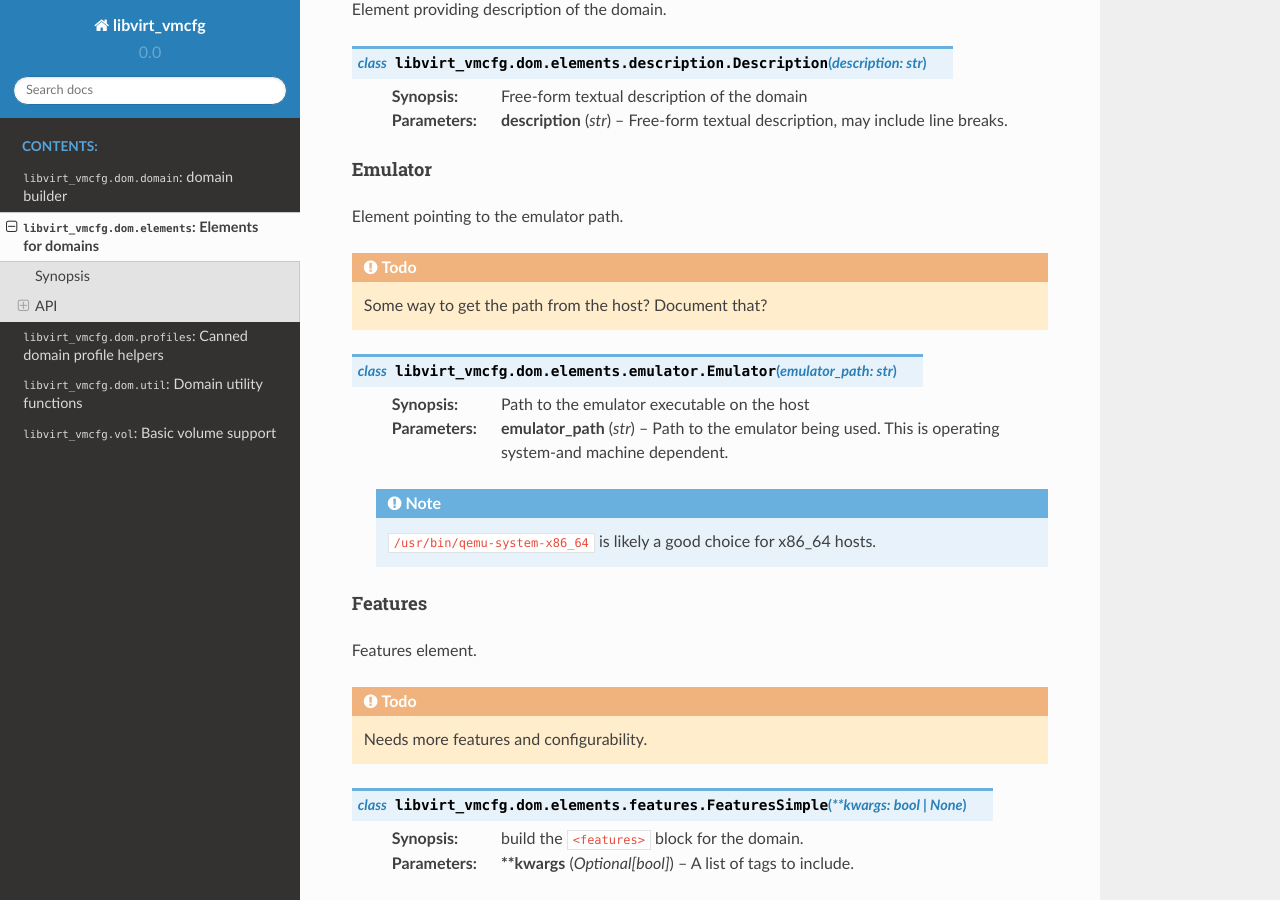
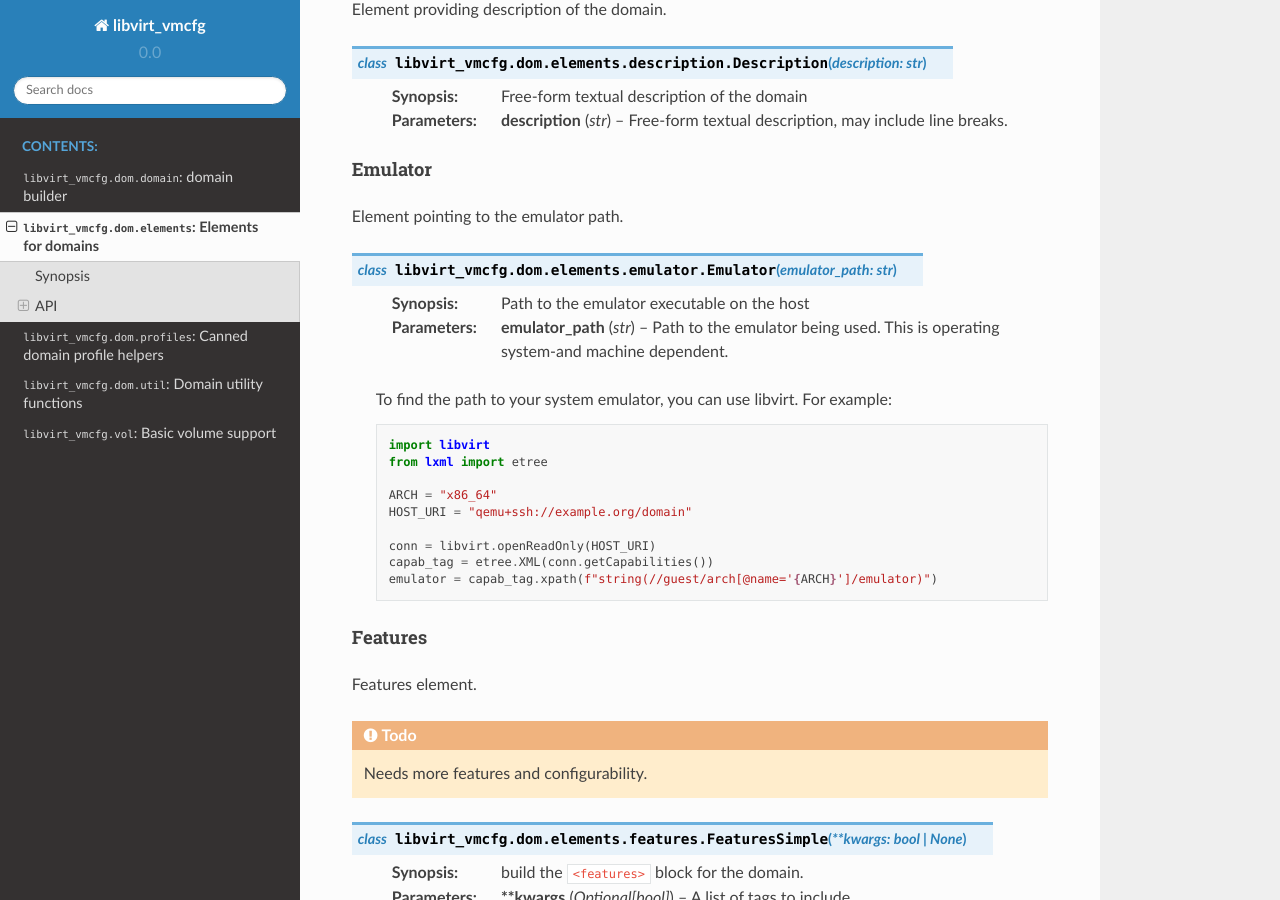
Before and after one commit to Elizafox/libvirt_vmcfg, a Sphinx documentation site: the page built from docs/source/dom/elements.rst, in a window 1280 px wide and 900 px high, scrolled down 2306 px. Built offline with Sphinx 7.4.7 and the Read the Docs theme 2.0.0, drawn with Linux system fonts in a browser that asks for light colours.

Commit message:
Add documentation on how to find the system emulator

```diff
--- a/docs/source/dom/elements.rst
+++ b/docs/source/dom/elements.rst
@@ -134,16 +134,25 @@ Emulator
 
 Element pointing to the emulator path.
 
-.. todo:: Some way to get the path from the host? Document that?
-
 .. py:class:: Emulator(emulator_path: str)
 
    :synopsis: Path to the emulator executable on the host
    :param str emulator_path: Path to the emulator being used. This is
                              operating system-and machine dependent.
 
-   .. note:: ``/usr/bin/qemu-system-x86_64`` is likely a good choice for x86_64
-             hosts.
+   To find the path to your system emulator, you can use libvirt. For example:
+
+   .. code-block:: python
+
+      import libvirt
+      from lxml import etree
+
+      ARCH = "x86_64"
+      HOST_URI = "qemu+ssh://example.org/domain"
+
+      conn = libvirt.openReadOnly(HOST_URI)
+      capab_tag = etree.XML(conn.getCapabilities())
+      emulator = capab_tag.xpath(f"string(//guest/arch[@name='{ARCH}']/emulator)")
 
 --------
 Features
```
